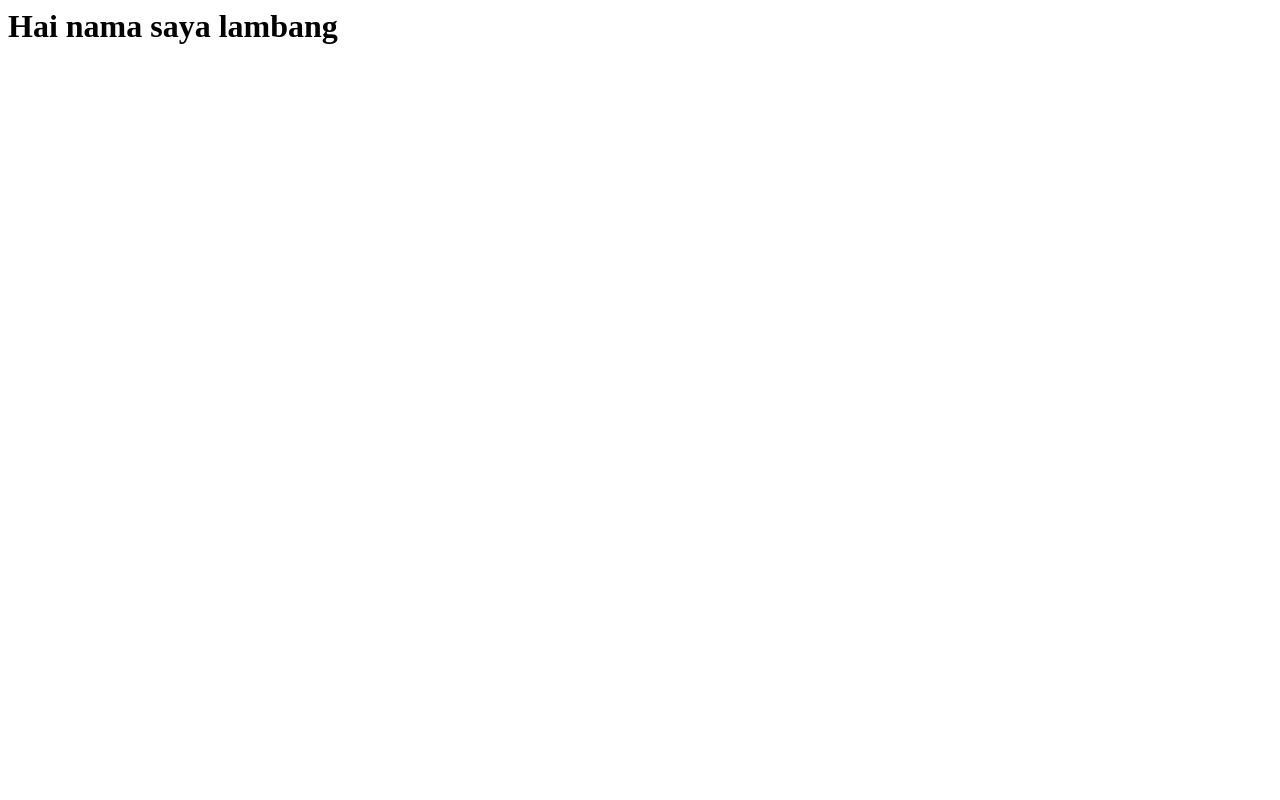
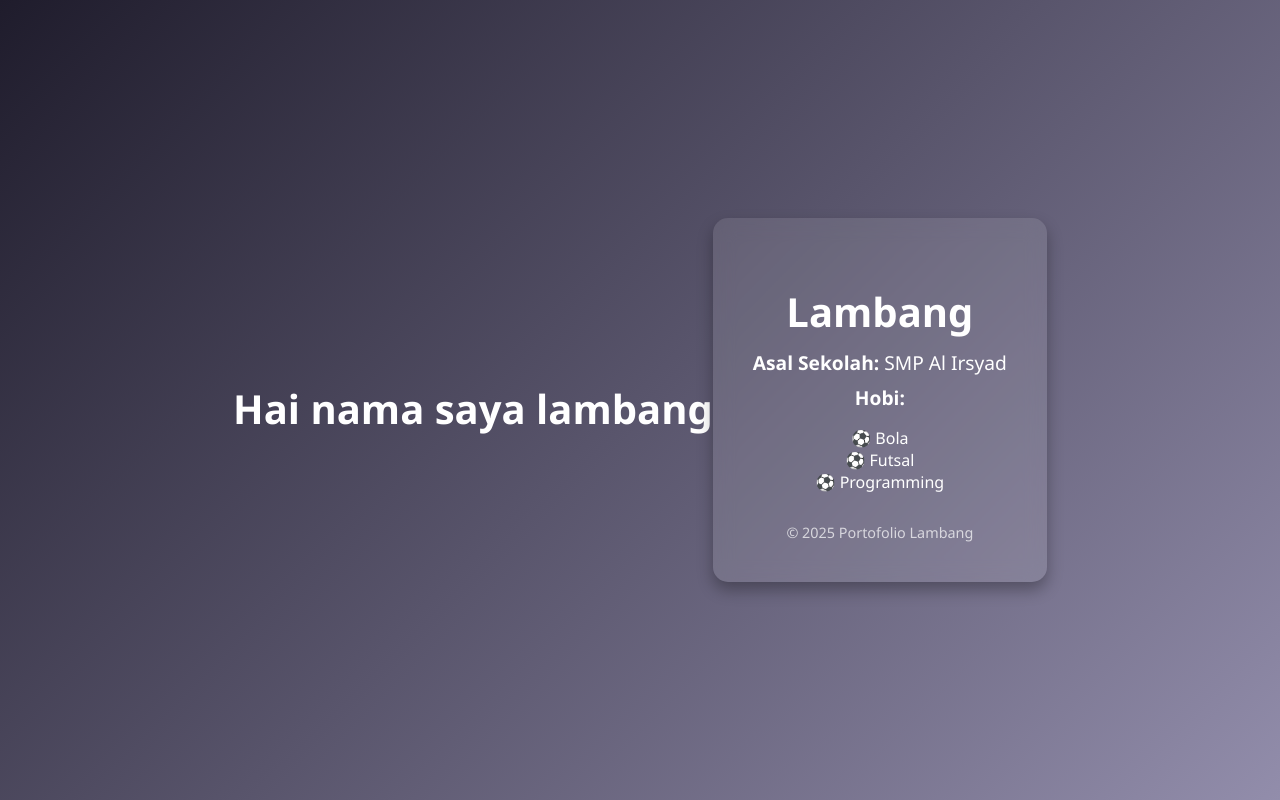
Before and after one commit to pemroalrisyad/Lambang, a plain HTML site: page index.html in a window 1280 px wide. Drawn offline with Linux system fonts and the light colour scheme.

Commit message:
Update index.html

```diff
--- a/index.html
+++ b/index.html
@@ -1 +1,65 @@
 <h1>Hai nama saya lambang</h1>
+<!DOCTYPE html>
+<html lang="id">
+<head>
+  <meta charset="UTF-8">
+  <meta name="viewport" content="width=device-width, initial-scale=1">
+  <title>Portofolio Lambang</title>
+  <style>
+    body {
+      margin: 0;
+      font-family: 'Segoe UI', Tahoma, Geneva, Verdana, sans-serif;
+      background: linear-gradient(135deg, #1f1c2c, #928dab);
+      color: white;
+      display: flex;
+      justify-content: center;
+      align-items: center;
+      min-height: 100vh;
+    }
+    .container {
+      background-color: rgba(255, 255, 255, 0.1);
+      padding: 40px;
+      border-radius: 15px;
+      box-shadow: 0 8px 16px rgba(0,0,0,0.3);
+      max-width: 500px;
+      text-align: center;
+      backdrop-filter: blur(10px);
+    }
+    h1 {
+      font-size: 2.5em;
+      margin-bottom: 10px;
+    }
+    p {
+      font-size: 1.2em;
+      margin: 8px 0;
+    }
+    ul {
+      list-style: none;
+      padding: 0;
+    }
+    li::before {
+      content: "⚽ ";
+    }
+    .footer {
+      margin-top: 30px;
+      font-size: 0.9em;
+      opacity: 0.7;
+    }
+  </style>
+</head>
+<body>
+  <div class="container">
+    <h1>Lambang</h1>
+    <p><strong>Asal Sekolah:</strong> SMP Al Irsyad</p>
+    <p><strong>Hobi:</strong></p>
+    <ul>
+      <li>Bola</li>
+      <li>Futsal</li>
+      <li>Programming</li>
+    </ul>
+    <div class="footer">
+      &copy; 2025 Portofolio Lambang
+    </div>
+  </div>
+</body>
+</html>
```
